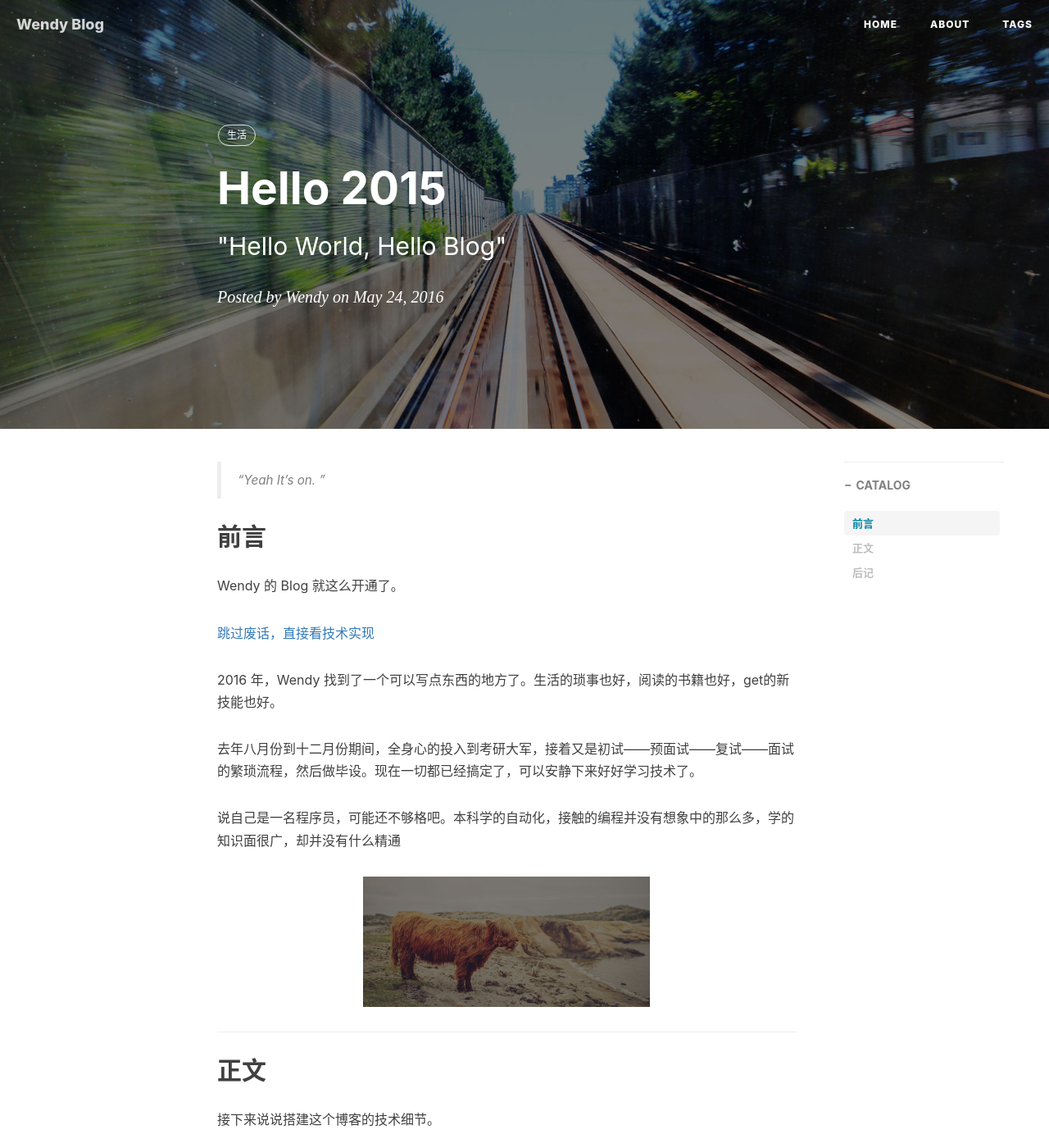
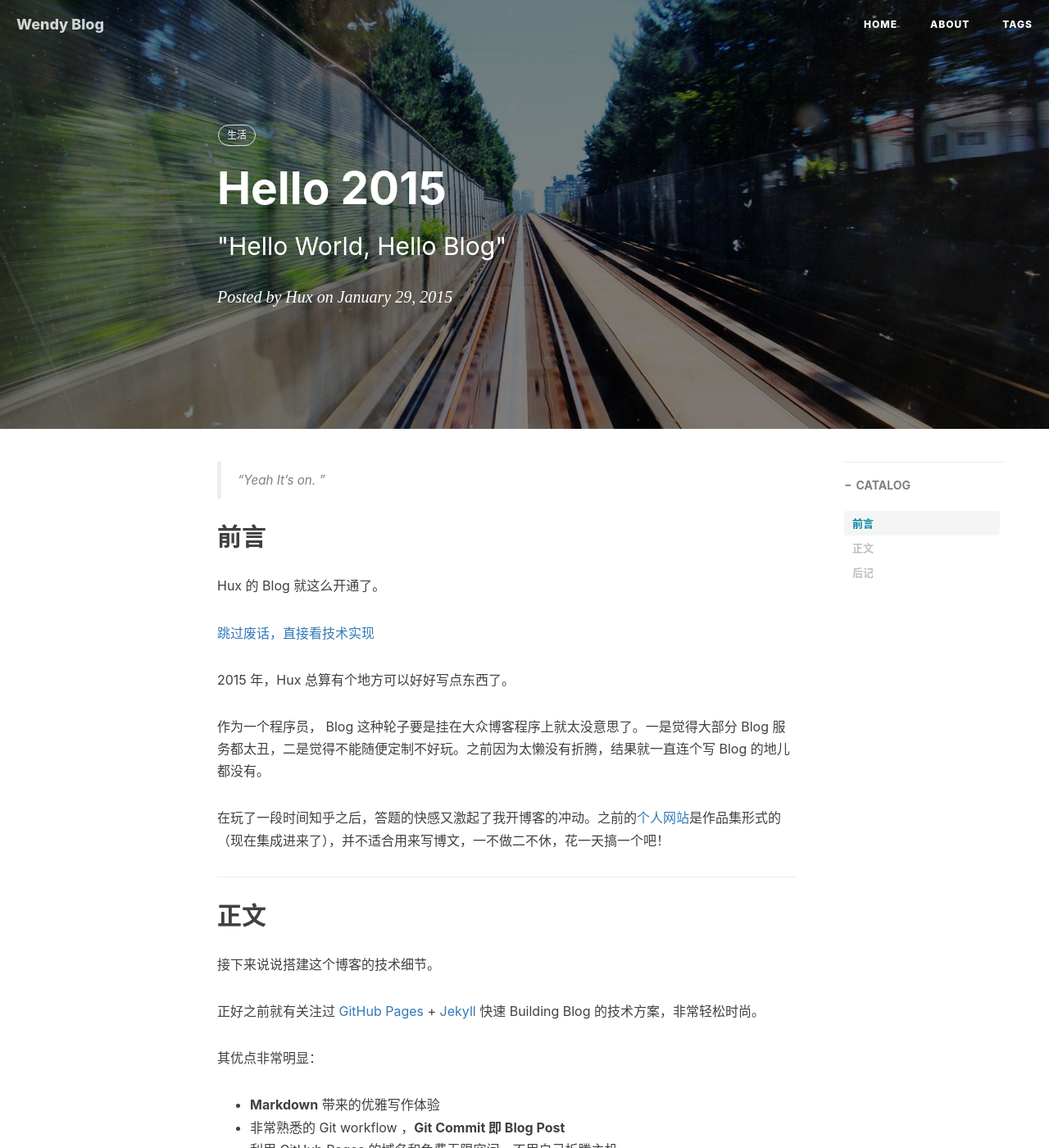
Before and after one commit to linwenfang/linwenfang.github.io, a Jekyll site: the page built from _posts/2014-01-29-hello-2015.markdown, in a window 1280 px wide and 1400 px high. Shown: the whole window at 82% size. Built offline with Jekyll 4.4.1, drawn with Linux system fonts in a browser that asks for light colours; nearby versions of some CDN libraries; comment, search, counter and statistics services are not loaded; some of the changed text lies outside the part shown.

Commit message:
my first blog

```diff
--- a/_posts/2014-01-29-hello-2015.markdown
+++ b/_posts/2014-01-29-hello-2015.markdown
@@ -2,8 +2,8 @@
 layout:     post
 title:      "Hello 2015"
 subtitle:   " \"Hello World, Hello Blog\""
-date:       2016-05-24 20:48:26
-author:     "Wendy"
+date:       2015-01-29 12:00:00
+author:     "Hux"
 header-img: "img/post-bg-2015.jpg"
 catalog: true
 tags:
@@ -15,23 +15,18 @@
 
 ## 前言
 
-Wendy 的 Blog 就这么开通了。
+Hux 的 Blog 就这么开通了。
 
 [跳过废话，直接看技术实现 ](#build)
 
 
 
-
-2016 年，Wendy 找到了一个可以写点东西的地方了。生活的琐事也好，阅读的书籍也好，get的新技能也好。
+2015 年，Hux 总算有个地方可以好好写点东西了。
 
 
-去年八月份到十二月份期间，全身心的投入到考研大军，接着又是初试——预面试——复试——面试的繁琐流程，然后做毕设。现在一切都已经搞定了，可以安静下来好好学习技术了。
+作为一个程序员， Blog 这种轮子要是挂在大众博客程序上就太没意思了。一是觉得大部分 Blog 服务都太丑，二是觉得不能随便定制不好玩。之前因为太懒没有折腾，结果就一直连个写 Blog 的地儿都没有。
 
-
-说自己是一名程序员，可能还不够格吧。本科学的自动化，接触的编程并没有想象中的那么多，学的知识面很广，却并没有什么精通
-
-
-<img src="https://github.com/linwenfang/linwenfang.github.io/blob/master/img/contact-bg.jpg" width="350" height="350"/>
+在玩了一段时间知乎之后，答题的快感又激起了我开博客的冲动。之前的[个人网站](http://huangxuan.me/portfolio)是作品集形式的（现在集成进来了），并不适合用来写博文，一不做二不休，花一天搞一个吧！
 
 
 <p id = "build"></p>
```
